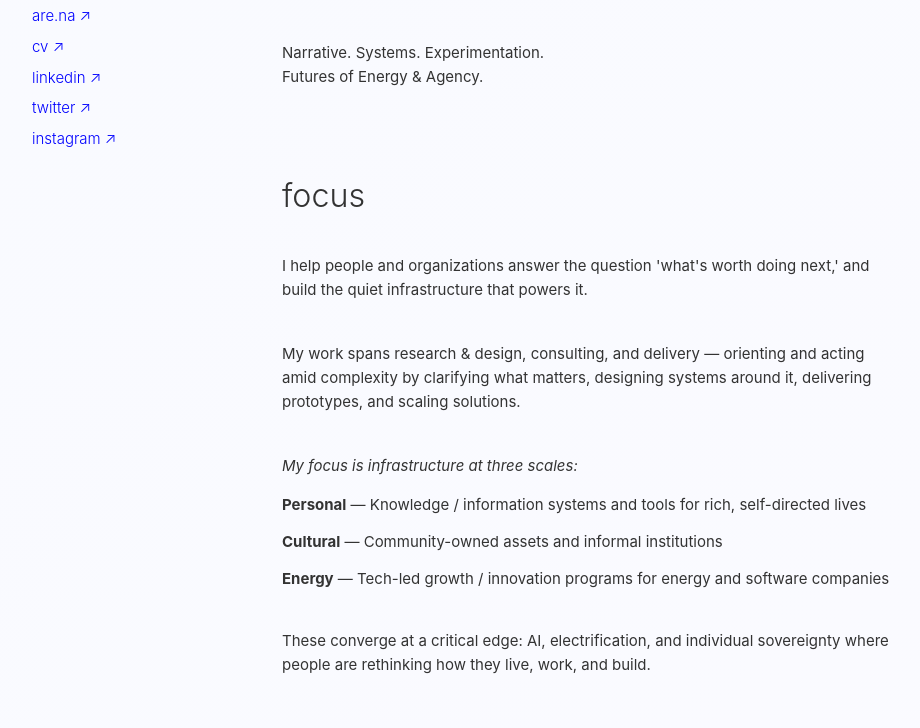
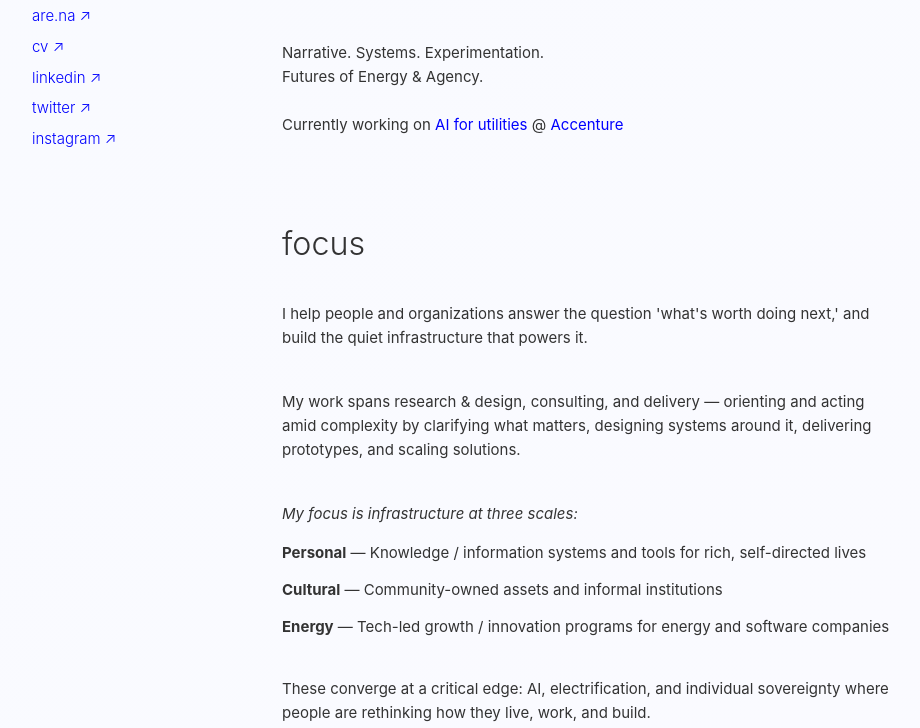
Before and after one commit to aimb5t/personal-website, a plain HTML site: page index.html in a window 1280 px wide. Shown: the part 169-897 px from the top of the page, without its empty margins (16-936 px from the left). Drawn offline with Linux system fonts and the light colour scheme; no server answers.

Commit message:
added current job

```diff
--- a/index.html
+++ b/index.html
@@ -35,7 +35,7 @@
             </div>
 
             <section id="intro">
-                <p>Narrative. Systems. Experimentation.<br>Futures of Energy & Agency.</p><br><br><br>
+                <p>Narrative. Systems. Experimentation.<br>Futures of Energy & Agency.<br><br>Currently working on <a href="https://www.accenture.com/us-en/insights/consulting/making-reinvention-real-with-gen-ai">AI for utilities</a> @ <a href="https://www.accenture.com/us-en/services/emerging-technology">Accenture</a></p><br><br><br>
                 <h2>focus</h2>
                 <br>
                 <p>I help people and organizations answer the question 'what's worth doing next,' and build the quiet infrastructure that powers it.</p><br>
```
